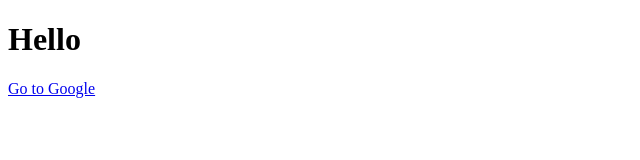
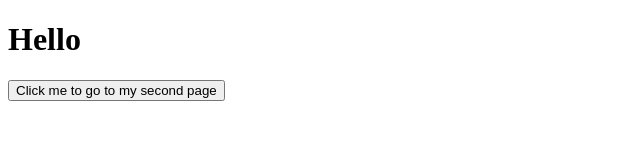
Before and after one commit to liemnguyen0111/liemnguyen0111.github.io, a plain HTML site: page index.html in a window 1280 px wide. Shown: the whole page, without its empty margins (0-640 px from the left). Drawn offline with Linux system fonts and the light colour scheme.

Commit message:
added a button

```diff
--- a/index.html
+++ b/index.html
@@ -9,7 +9,7 @@
 
 <body>
   <h1>Hello</h1>
-  <a href="https://liemnguyen0111.github.io/mysecondpage" class="button">Go to Google</a>
+  <button href="https://liemnguyen0111.github.io/mysecondpage" class="button">Click me to go to my second page</button>
 </body>
 
 </html>
```
